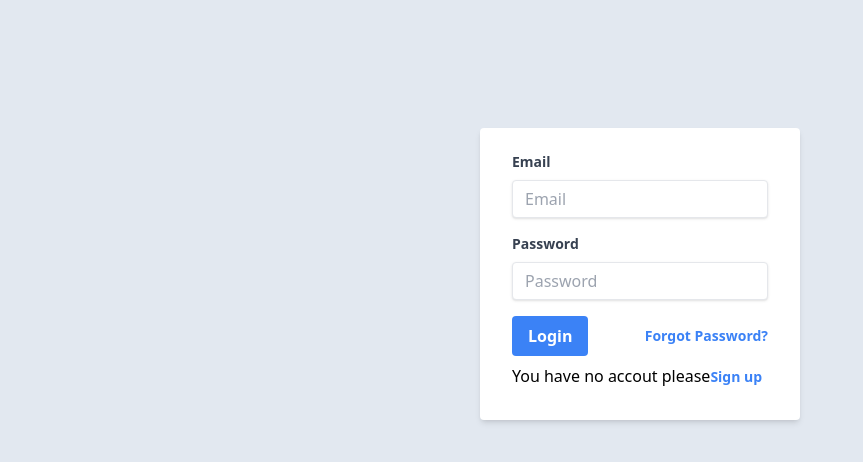
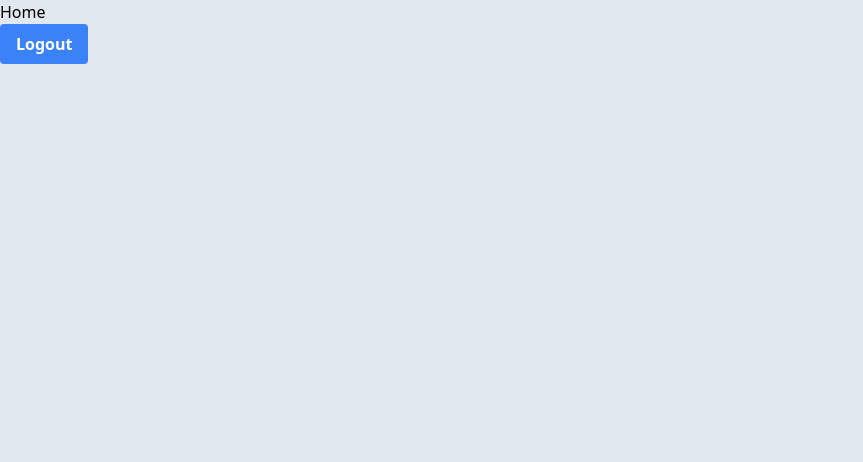
Before and after one commit to abdurnourtanim/mern-login-system, a React (Create React App) app: page / in a window 1280 px wide. Before the commit this address led to /login. Shown: the top 462 px of the page, without its empty margins (0-863 px from the left). Built offline with nearby package versions, Linux system fonts and the light colour scheme.

Commit message:
Everything ok

```diff
--- a/src/components/Button.js
+++ b/src/components/Button.js
@@ -5,7 +5,6 @@ const Button = ({ children, ...rest }) => {
     <button
       {...rest}
       className="bg-blue-500 hover:bg-blue-700 text-white font-bold py-2 px-4 rounded focus:outline-none focus:shadow-outline"
-      type="button"
     >
       {children}
     </button>
--- a/src/components/LoginForm.js
+++ b/src/components/LoginForm.js
@@ -1,13 +1,18 @@
 import React from "react";
+import { Link } from "react-router-dom";
 import Button from "./Button";
 import ForgetPassword from "./ForgetPassword";
 import Input from "./Input";
 import SwitchPage from "./SwitchPage";
 
 const LoginForm = ({ loginState }) => {
-  const { email, setEmail, password, setPassword, handleSubmit } = loginState;
+  const { email, setEmail, password, setPassword, handleSubmit, error } =
+    loginState;
   return (
-    <form className="bg-white shadow-md rounded px-8 pt-6 pb-8 mb-4">
+    <form
+      onSubmit={handleSubmit}
+      className="bg-white shadow-md rounded px-8 pt-6 pb-8 mb-4"
+    >
       <Input value={email} setValue={setEmail} name="Email" />
       <Input
         type="password"
@@ -16,14 +21,21 @@ const LoginForm = ({ loginState }) => {
         name="Password"
       />
 
+      {error && (
+        <div className="mb-2 bg-purple-100 p-2 rounded">
+          <span className="text-red-600">{error}</span>
+        </div>
+      )}
+
       <div className="flex items-center justify-between">
-        <Button onClick={handleSubmit}>Login</Button>
+        <Button type="submit">Login</Button>
 
         <ForgetPassword />
       </div>
       <SwitchPage to="/signup" text="You have no accout please">
         Sign up
       </SwitchPage>
+      <Link to="/">Home</Link>
     </form>
   );
 };
--- a/src/components/SignupForm.js
+++ b/src/components/SignupForm.js
@@ -15,10 +15,14 @@ const SignupForm = ({ signupState }) => {
     checkPassword,
     setCheeckPassword,
     handleSubmit,
+    error,
   } = signupState;
 
   return (
-    <form className="bg-white shadow-md rounded px-8 pt-6 pb-8 mb-4">
+    <form
+      onSubmit={handleSubmit}
+      className="bg-white shadow-md rounded px-8 pt-6 pb-8 mb-4"
+    >
       <Input name="Name" value={username} setValue={setUsername} />
       <Input name="Email" value={email} setValue={setEmail} />
       <Input
@@ -34,8 +38,14 @@ const SignupForm = ({ signupState }) => {
         setValue={setCheeckPassword}
       />
 
+      {error && (
+        <div className="mb-2 bg-purple-100 p-2 rounded">
+          <span className="text-red-600">{error}</span>
+        </div>
+      )}
+
       <div className="flex items-center justify-between">
-        <Button onClick={handleSubmit}>Sign up</Button>
+        <Button type="submit">Sign up</Button>
         <ForgetPassword />
       </div>
       <SwitchPage to="/login" text="You have already a accout">
--- a/src/components/services/auth.service.js
+++ b/src/components/services/auth.service.js
@@ -30,4 +30,10 @@ const login = (userInfo) => {
     .catch((error) => Promise.reject(error.response.data));
 };
 
-export { signup, login };
+// logout user
+const logout = () => {
+  localStorage.removeItem("x-access-token");
+  return { msg: "Logout successfull." };
+};
+
+export { signup, login, logout };
--- a/src/container/actions.js
+++ b/src/container/actions.js
@@ -1,4 +1,4 @@
-import { login, signup } from "../components/services/auth.service";
+import { login, logout, signup } from "../components/services/auth.service";
 import * as actionType from "./types";
 
 // signup action
@@ -43,4 +43,16 @@ const loginAction = (userInfo) => (dispatch) => {
     });
 };
 
-export { signupAction, loginAction };
+// logout action
+const logoutAction = () => (dispatch) => {
+  const msg = logout();
+
+  dispatch({
+    type: actionType.LOGOUT,
+    payload: { msg },
+  });
+
+  return Promise.resolve(msg);
+};
+
+export { signupAction, loginAction, logoutAction };
--- a/src/index.js
+++ b/src/index.js
@@ -12,5 +12,3 @@ root.render(
     <App />
   </Provider>
 );
-
-console.log(store.getState());
--- a/src/pages/Home.js
+++ b/src/pages/Home.js
@@ -1,24 +1,39 @@
 import React, { useEffect } from "react";
-import { useSelector } from "react-redux";
-import { useNavigate } from "react-router-dom";
+import { useDispatch, useSelector } from "react-redux";
+import { Link, useNavigate } from "react-router-dom";
 import Button from "../components/Button";
+import { logoutAction } from "../container/actions";
 
 const Home = () => {
   const user = useSelector((state) => state.isLoggedIn);
   const navigate = useNavigate();
+  const dispatch = useDispatch();
+
+  const route = () => {
+    const token = localStorage.getItem("x-access-token");
+    return token ? true : false;
+  };
 
   useEffect(() => {
-    if (!user) {
+    if (!route) {
       navigate("/login");
     }
-  }, [user, navigate]);
+  }, [navigate]);
+
+  const logout = () => {
+    dispatch(logoutAction());
+  };
 
   console.log(user);
 
   return (
     <div>
       <h1> Home</h1>
-      <Button>Logout</Button>
+      <Button>
+        <Link to="/login" onClick={logout}>
+          Logout
+        </Link>
+      </Button>
     </div>
   );
 };
--- a/src/pages/Login.js
+++ b/src/pages/Login.js
@@ -7,6 +7,7 @@ import { loginAction } from "../container/actions";
 const Login = () => {
   const [email, setEmail] = useState("");
   const [password, setPassword] = useState("");
+  const [error, setError] = useState("");
 
   const dispatch = useDispatch();
   const store = useStore();
@@ -26,8 +27,8 @@ const Login = () => {
         navigate("/");
       })
       .catch((error) => {
-        alert("Login failed!");
-        console.log(error);
+        setError(error.err);
+        console.log(error.err);
       });
 
     console.log(store.getState());
@@ -39,6 +40,7 @@ const Login = () => {
     setEmail,
     setPassword,
     handleSubmit,
+    error,
   };
 
   return (
--- a/src/pages/SignUp.js
+++ b/src/pages/SignUp.js
@@ -9,6 +9,7 @@ const SignUp = () => {
   const [email, setEmail] = useState("");
   const [password, setPassword] = useState("");
   const [checkPassword, setCheeckPassword] = useState("");
+  const [error, setError] = useState("");
 
   const dispatch = useDispatch();
   const navigate = useNavigate();
@@ -20,16 +21,19 @@ const SignUp = () => {
       email,
       password,
       checkPassword,
+      error,
     };
 
     const validate = dispatch(signupAction(newUser));
 
     validate
       .then((data) => {
-        alert("Sign up successfull.");
         navigate("/login");
       })
-      .catch((error) => console.log(error));
+      .catch((error) => {
+        setError(error.data.err);
+        console.log(error.data.err);
+      });
   };
 
   const signupState = {
@@ -42,6 +46,7 @@ const SignUp = () => {
     checkPassword,
     setCheeckPassword,
     handleSubmit,
+    error,
   };
 
   return (
```
